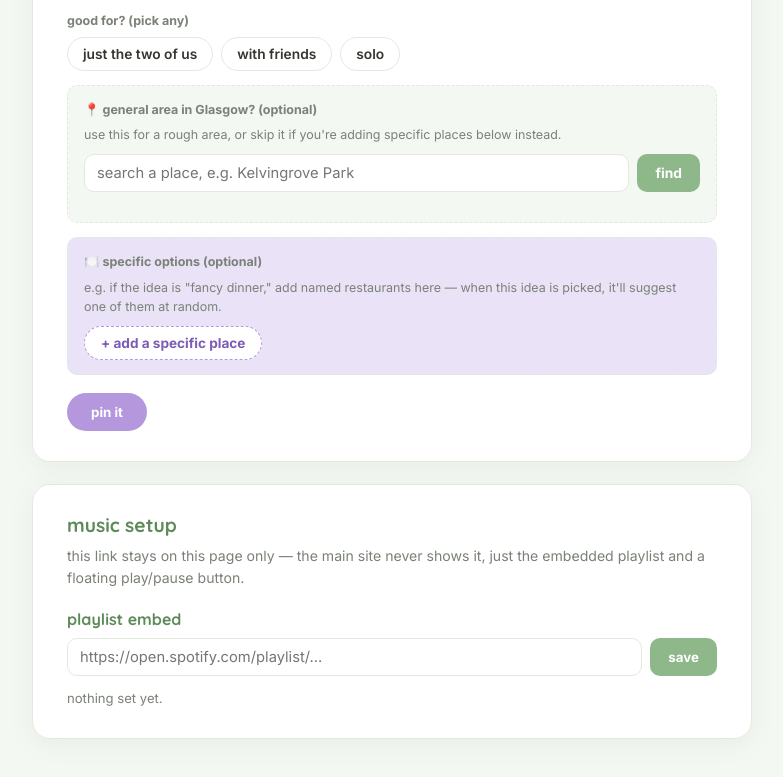
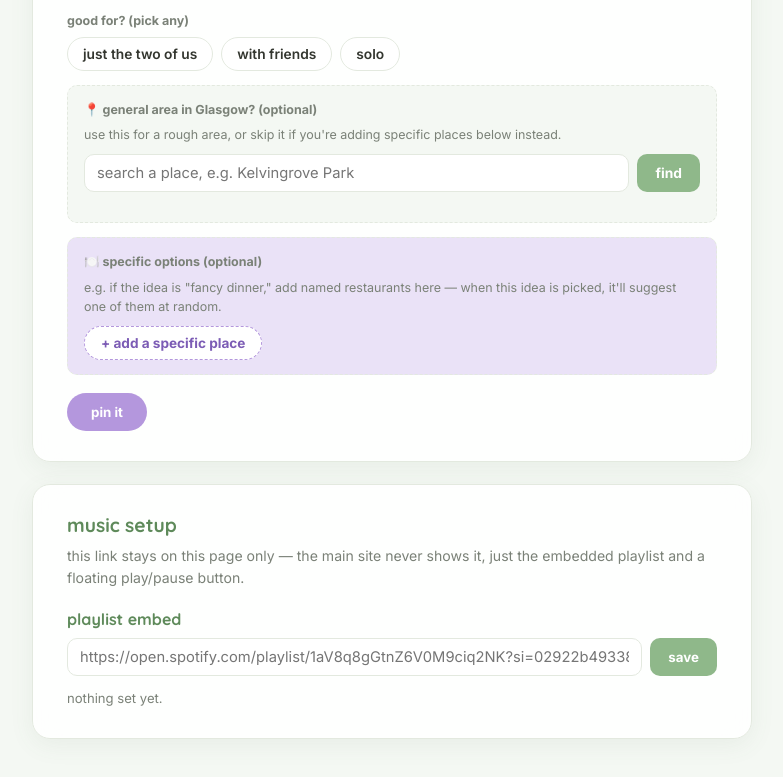
Before and after one commit to laulwa-create/what-shall-we-do, a plain HTML site: page manage.html in a window 1280 px wide. Shown: the part 1258-2035 px from the top of the page, without its empty margins (248-1031 px from the left). Drawn offline with Linux system fonts and the light colour scheme.

Commit message:
Update manage.html

```diff
--- a/manage.html
+++ b/manage.html
@@ -111,7 +111,7 @@
     <div class="music-block">
       <h3>playlist embed</h3>
       <div class="playlist-input-row">
-        <input type="text" id="playlistUrl" placeholder="https://open.spotify.com/playlist/...">
+        <input type="text" id="playlistUrl" placeholder="https://open.spotify.com/playlist/1aV8q8gGtnZ6V0M9ciq2NK?si=02922b49338e4d57">
         <button id="savePlaylistBtn">save</button>
       </div>
       <div id="playlistCurrent" class="current-value"></div>
```
